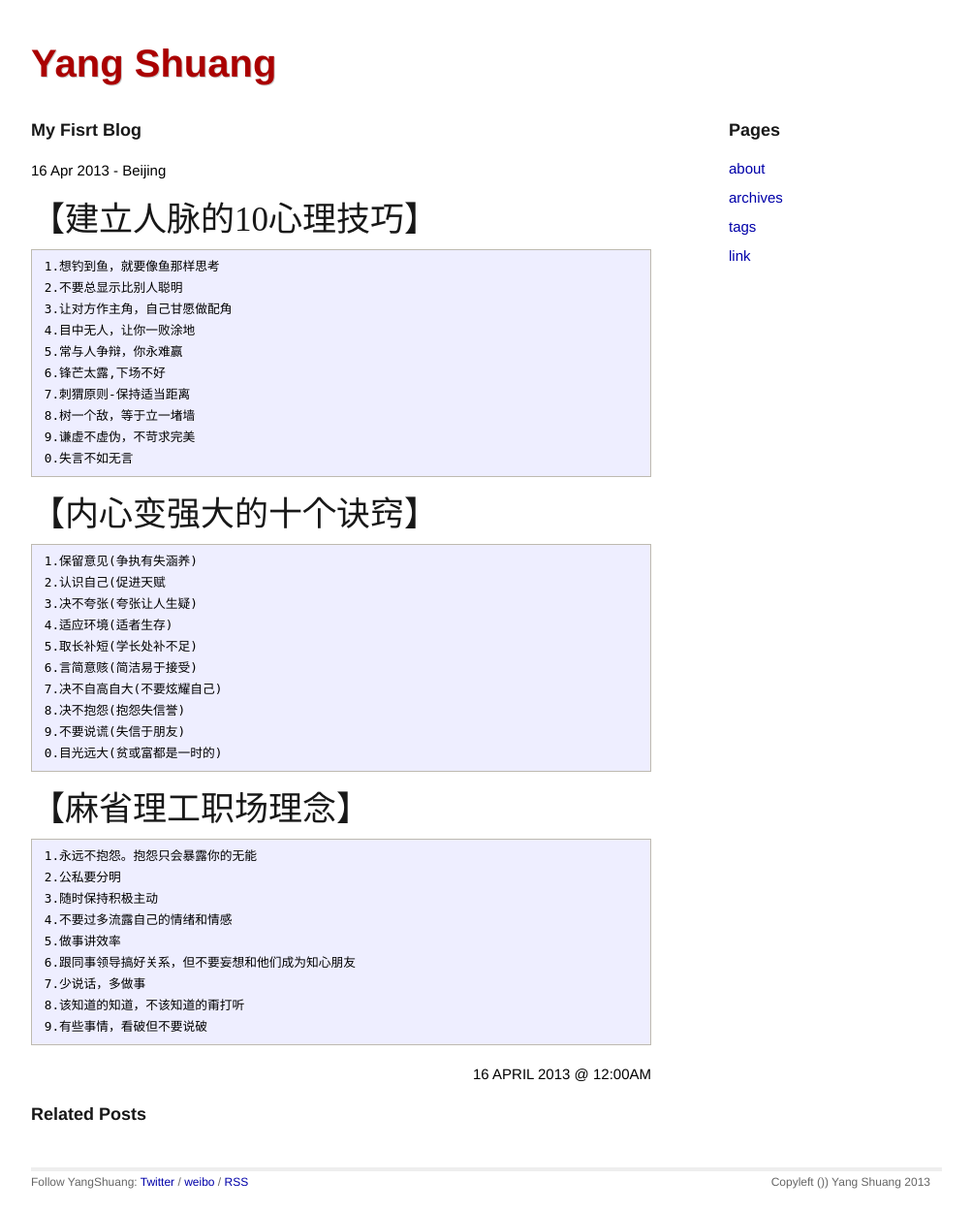
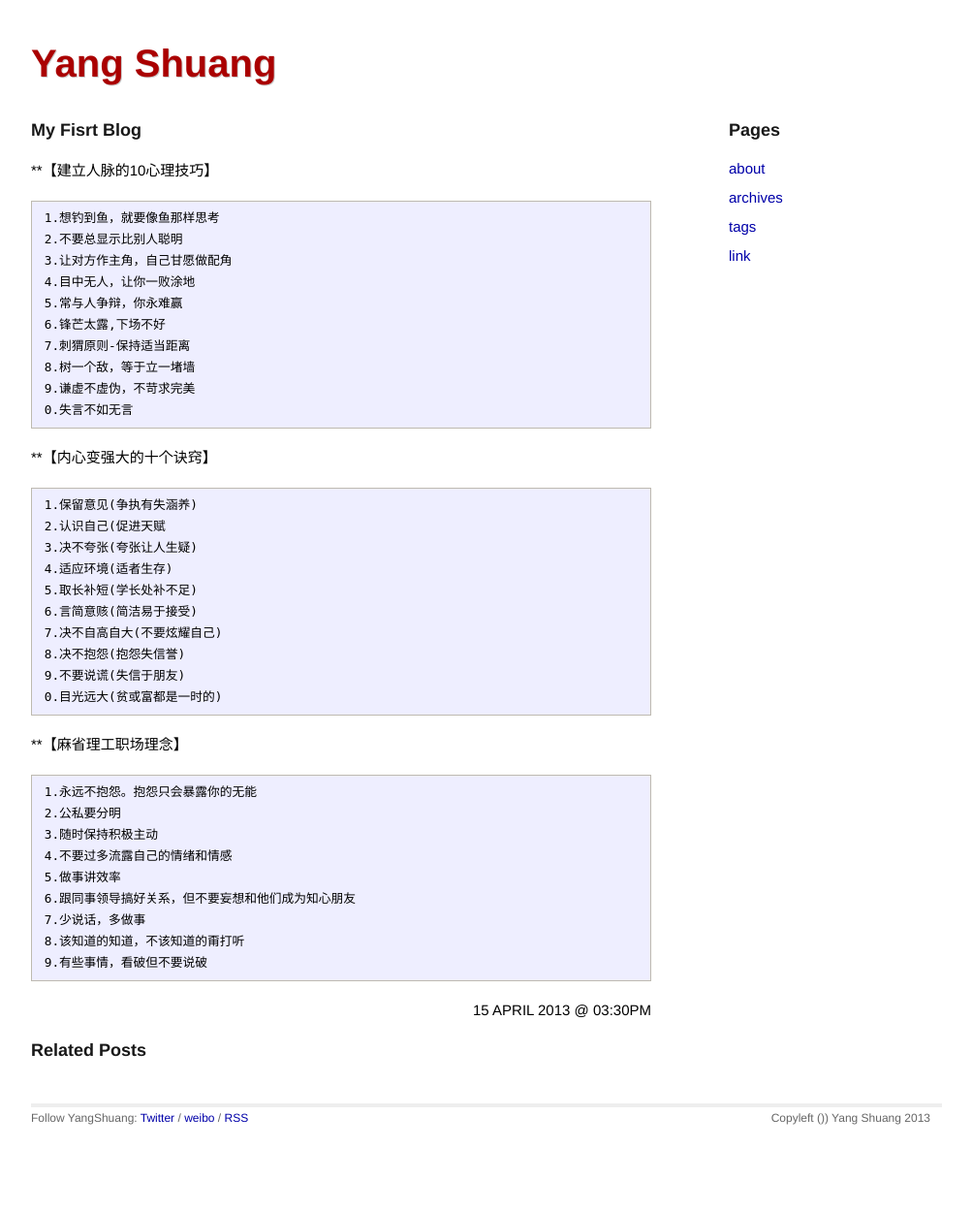
Before and after one commit to utwodownson/utwodownson.github.com, a Jekyll site: the page built from _posts/2013-04-16-the-first-blog.md, in a window 1280 px wide. Shown: the whole page at 97% size, without its empty margins (138-1141 px from the left). Built offline with Jekyll 4.4.1, drawn with Linux system fonts in a browser that asks for light colours; Markdown is read by kramdown in place of the engine named in the settings; after the commit the page ends 1184 px from its top, so only the background shows below that.

```diff
--- a/_layouts/default.html
+++ b/_layouts/default.html
@@ -36,7 +36,7 @@
   <div class="four columns offset-by-one">
   <h1>Pages</h1>
   <ul class="posts">
-    <li><a href="{{ site.baseurl }}pages/about.html">about</a></li>
+    <li><a href="{{ site.baseurl }}pages/about.markdown">about</a></li>
     <li><a href="{{ site.baseurl }}pages/archives.html">archives</a></li>
     <li><a href="{{ site.baseurl }}pages/tags.html">tags</a></li>
     <li><a href="{{ site.baseurl }}pages/link.html">link</a></li>
--- a/_posts/2013-04-16-the-first-blog.md
+++ b/_posts/2013-04-16-the-first-blog.md
@@ -1,11 +1,10 @@
 ---
 layout: post
 title: My Fisrt Blog
+date: 2013-04-15 15:30
 ---
 
-<p class="meta"> 16 Apr 2013 - Beijing</p>
-
-##【建立人脉的10心理技巧】
+**【建立人脉的10心理技巧】
 
     1.想钓到鱼，就要像鱼那样思考
     2.不要总显示比别人聪明
@@ -18,7 +17,7 @@ title: My Fisrt Blog
     9.谦虚不虚伪，不苛求完美
     0.失言不如无言
 
-##【内心变强大的十个诀窍】
+**【内心变强大的十个诀窍】
 
     1.保留意见(争执有失涵养)
     2.认识自己(促进天赋
@@ -32,7 +31,7 @@ title: My Fisrt Blog
     0.目光远大(贫或富都是一时的)
 
 
-##【麻省理工职场理念】
+**【麻省理工职场理念】
 
     1.永远不抱怨。抱怨只会暴露你的无能
     2.公私要分明
```
Also changed, not shown: links.html (deleted, +0 -11 lines), pages/archives.html (deleted, +0 -26 lines).
